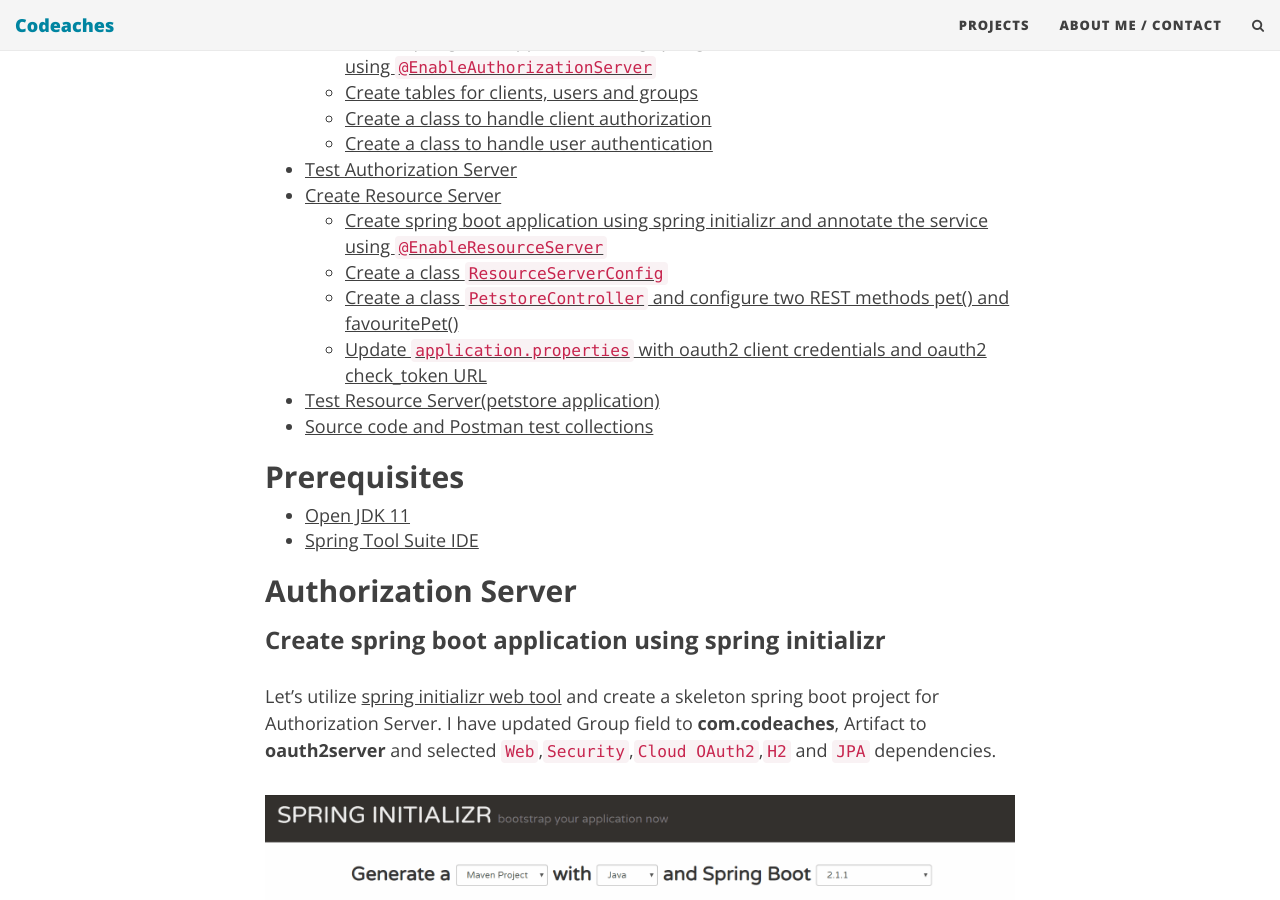
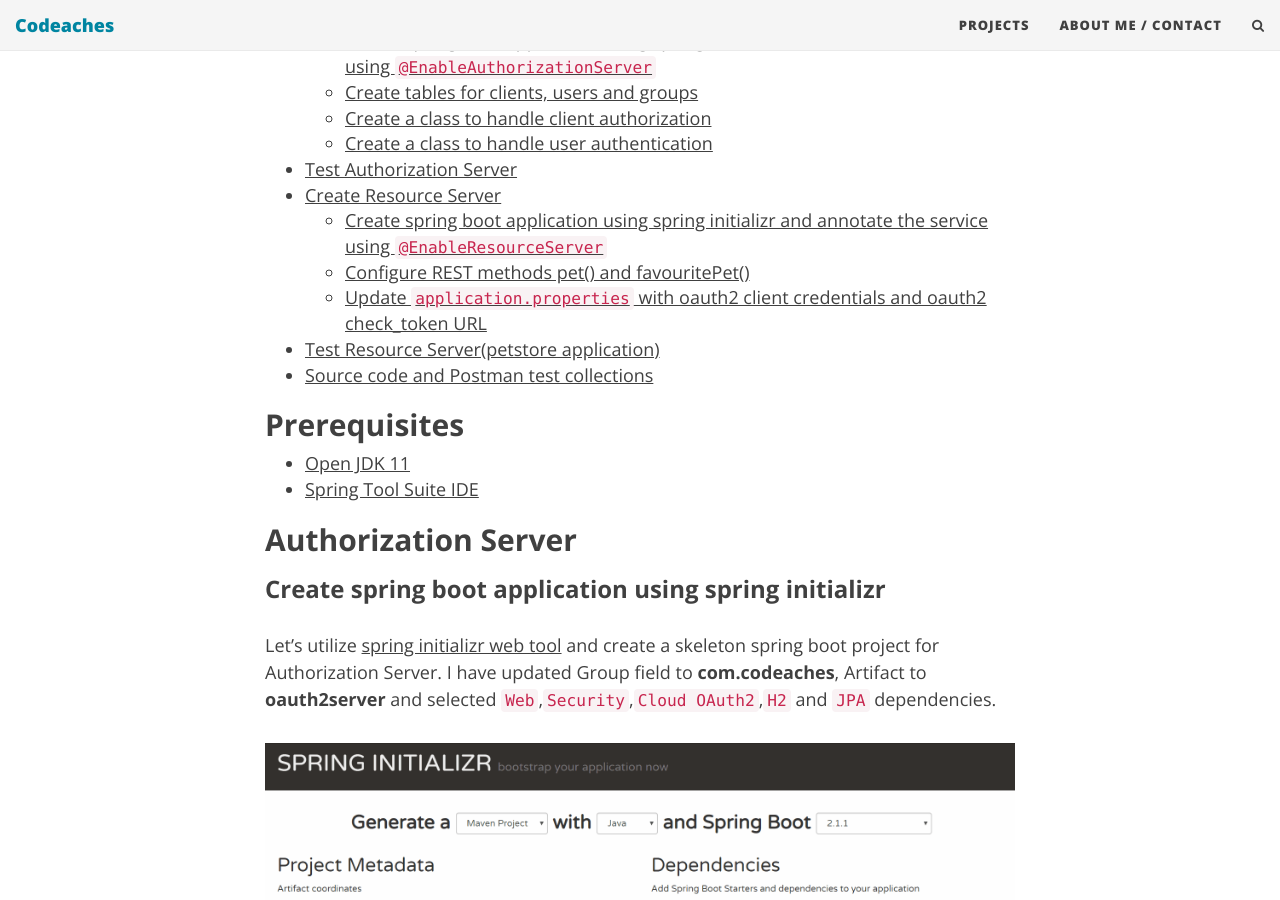
Before and after one commit to codeaches/codeaches.github.io, a Jekyll site: the page built from _posts/2018-12-20-Spring Boot-OAuth2 and Resource Server setup.md, in a window 1280 px wide and 900 px high, scrolled down 600 px. Built offline with Jekyll 4.4.1, drawn with Linux system fonts in a browser that asks for light colours; nearby versions of some CDN libraries; comment, search, counter and statistics services are not loaded; some of the changed text lies outside the part shown.

Commit message:
no message

````diff
--- a/_posts/2018-12-20-Spring Boot-OAuth2 and Resource Server setup.md
+++ b/_posts/2018-12-20-Spring Boot-OAuth2 and Resource Server setup.md
@@ -32,8 +32,7 @@
 - [Test Authorization Server](#testauthserver)
 - [Create Resource Server](#createresourceserver)
   - [Create spring boot application using spring initializr and annotate the service using `@EnableResourceServer`](#enableresourceserver)
-  - [Create a class `ResourceServerConfig`](#resourceserverconfig)
-  - [Create a class `PetstoreController` and configure two REST methods pet() and favouritePet()](#petstorecontroller)
+  - [Configure REST methods pet() and favouritePet()](#petstorecontroller)
   - [Update `application.properties` with oauth2 client credentials and oauth2 check_token URL](#resourceserverchecktokenurl)
 - [Test Resource Server(petstore application)](#testresourceserver)
 - [Source code and Postman test collections](#sourcecode)
@@ -477,9 +476,10 @@
 c.c.demo.petsore.DemoApplication  : Started DemoApplication in 12.233 seconds (JVM running for 14.419)
 ```
 
-### Annotate `DemoApplication.java` class with `@EnableResourceServer` {#resourceserverconfig}
+**Annotate `DemoApplication.java` class with `@EnableResourceServer`**
 
 `com.codeaches.petstore.DemoApplication.java`
+
 ```java
 @SpringBootApplication
 @EnableResourceServer
@@ -491,9 +491,10 @@
 }
 ```
 
-### Create a class `PetstoreController.java` and configure two REST methods pet() and favouritePet() {#petstorecontroller}
+### Create a class `PetstoreController.java` and configure REST methods pet() and favouritePet() {#petstorecontroller}
 
 `com.codeaches.petstore.PetstoreController.java`
+
 ```java
 @RestController
 @EnableGlobalMethodSecurity(prePostEnabled = true)
````
